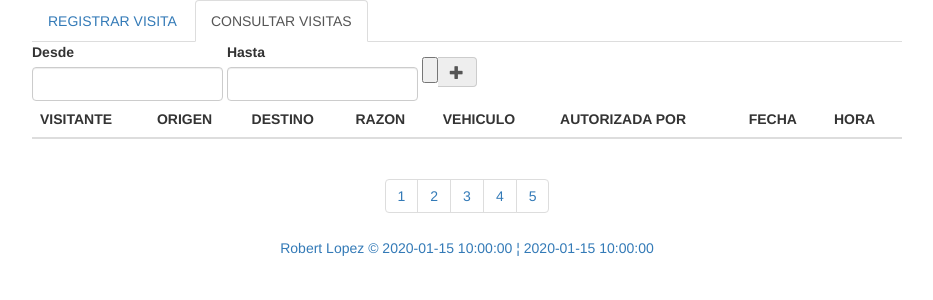
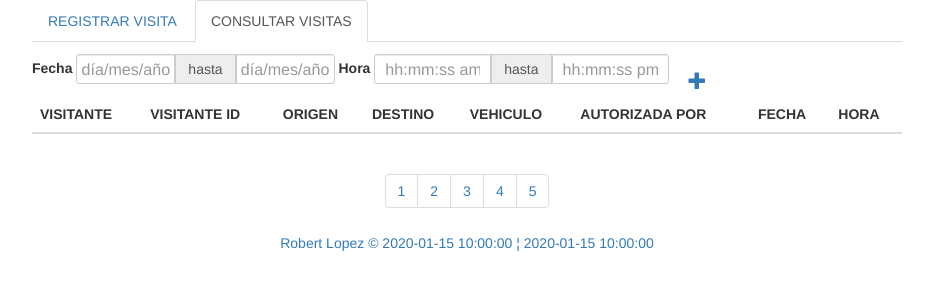
Before and after one commit to ranyeli/control_de_acceso, a Python web app: template app/templates/control_de_acceso.html in a window 1280 px wide, after a click on "CONSULTAR VISITAS". Shown: the top 300 px of the page, without its empty margins (173-1106 px from the left). Run offline with Jinja, Linux system fonts and the light colour scheme; the template is opened without the code that fills it: most values are stand-ins (such as "Sample title", 1, 10 or a date in 2020); lists and menus that the app fills with data are empty; some libraries are stand-ins or nearby versions.

Commit message:
work on dates and hours for the filter

```diff
--- a/app/models/visita.py
+++ b/app/models/visita.py
@@ -30,7 +30,7 @@ class Visita(Base):
 			"razon": self.razon, "fecha": self.fecha_visita,
 			"hora": self.hora_visita,
 			"fecha_evento": parse(self.fecha_evento).strftime("%d/%m/%Y %I:%M:%S %p"),
-			"visitante": self.visitante.nombre,
+			"visitante": self.visitante.nombre, "visitante_cedula": self.visitante.cedula,
 			"vehiculo": self.vehiculo.descripcion,
 			"autorizada_por": self.seguridad.nombre
 		}
--- a/app/static/css/styles.css
+++ b/app/static/css/styles.css
@@ -41,3 +41,26 @@ form textarea{
         max-width: 900px;
     }
 }
+
+#add_filter{
+	position:relative;
+	top: 16px;
+	cursor: pointer;
+}
+
+#filtros .datepicker{
+	max-width: 99px;
+}
+
+#filtros .v_hora{
+	max-width: 117px;
+}
+
+#filtros{
+	margin-bottom: 10px;
+}
+
+#filtros .input-sm,
+#visita_fecha, #visita_hora{
+	font-size: 1.15em;
+}
--- a/app/static/js/script.js
+++ b/app/static/js/script.js
@@ -24,7 +24,7 @@ $(document).ready(() => {
 	$.mask.definitions['h'] = "[APap]";
 	$.mask.definitions['z'] = "[Mm]";
 	$("#visitante_cedula").mask("999-9999999-9");
-	$("#visita_hora").mask("99:99:99 hz");
+	$(".v_hora").mask("99:99:99 hz");
 	$(".datepicker").mask("99/99/9999");
 	function updateTime(){
     	var currentTime = new Date();
--- a/app/templates/consultar.html
+++ b/app/templates/consultar.html
@@ -1,28 +1,25 @@
 <div id="filtros" class="form-inline">
-	<div class="form-group">
-		<label for="desde_fecha" class="">Desde</label>
-		<input type="text" class="show form-control datepicker" name="desdeFecha" id="desde_fecha" />
+	<label for="desde_fecha" class="">Fecha</label>
+	<div class="input-group input-daterange">
+    	<input type="text" class="show form-control datepicker input-sm" name="desdeFecha" id="desde_fecha" placeholder="día/mes/año" />
+    	<div class="input-group-addon">hasta</div>
+    	<input type="text" class="show form-control datepicker input-sm" name="hastaFecha" id="hasta_fecha" placeholder="día/mes/año" />
 	</div>
-	<div class="form-group">
-		<label for="hasta_fecha" class="">Hasta</label>
-		<input type="text" class="show form-control datepicker" name="hastaFecha" id="hasta_fecha" />
+	<label for="desde_hora" class="">Hora</label>
+	<div class="input-group">
+		<input type="text" class="show form-control v_hora input-sm" name="desdeHora" id="desde_hora" placeholder="hh:mm:ss am" />
+		<div class="input-group-addon">hasta</div>
+		<input type="text" class="show form-control v_hora input-sm" name="hastaHora" id="hasta_hora" placeholder="hh:mm:ss pm" />
 	</div>
-	<div class="input-group">
-		<input type="button" />
-		<span class="input-group-addon">
-			<li class="glyphicon glyphicon-plus"></li>
-		</span>
-
-	</div>
-
+	<span class="glyphicon glyphicon-plus btn-link btn-lg" id="add_filter"></span>
 </div>
 <table class="table" id="visitas_table">
 	<thead>
  		<tr>
- 		<th data-field="visitante">VISITANTE</th>
+ 			<th data-field="visitante">VISITANTE</th>
+ 			<th data-field="visitante_cedula">VISITANTE ID</th>
       	<th data-field="origen">ORIGEN</th>
       	<th data-field="destino">DESTINO</th>
-     		<th data-field="razon">RAZON</th>
 			<th data-field="vehiculo">VEHICULO</th>
 			<th data-field="autorizada_por">AUTORIZADA POR</th>
 			<th data-field="fecha">FECHA</th>
--- a/app/templates/registrar.html
+++ b/app/templates/registrar.html
@@ -13,7 +13,7 @@
 
 		<label for="visita_hora" class="control-label">HORA</label>
 		<div class="input-group" id="reg_hora">
-			<input type="text" id="visita_hora" name="visitaHora" class="form-control" value="{{hora}}" readonly="readonly" />
+			<input type="text" id="visita_hora" name="visitaHora" class="form-control v_hora" value="{{hora}}" readonly="readonly" />
 			<a href="#" class="input-group-addon">
 				<li class="glyphicon glyphicon-edit"></li>
 			</a>
```
Also changed, not shown: 5 other files.
